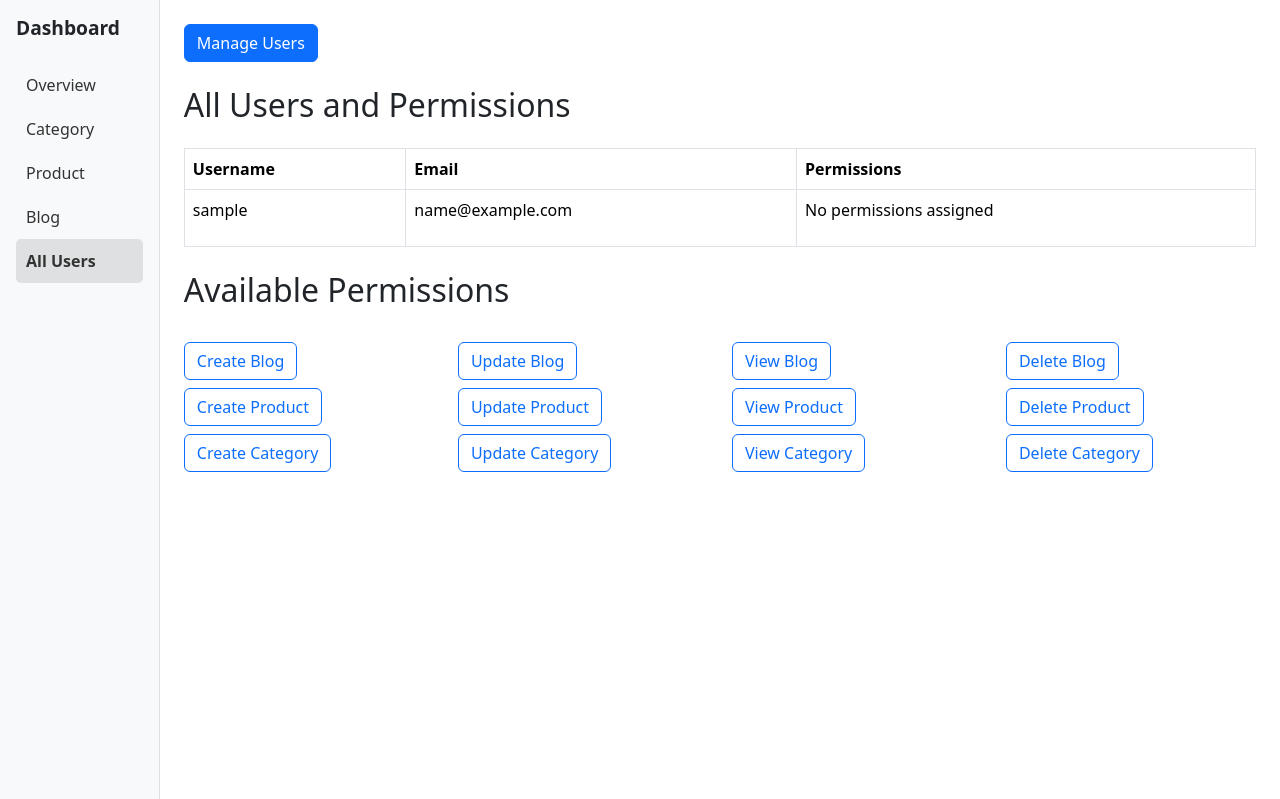
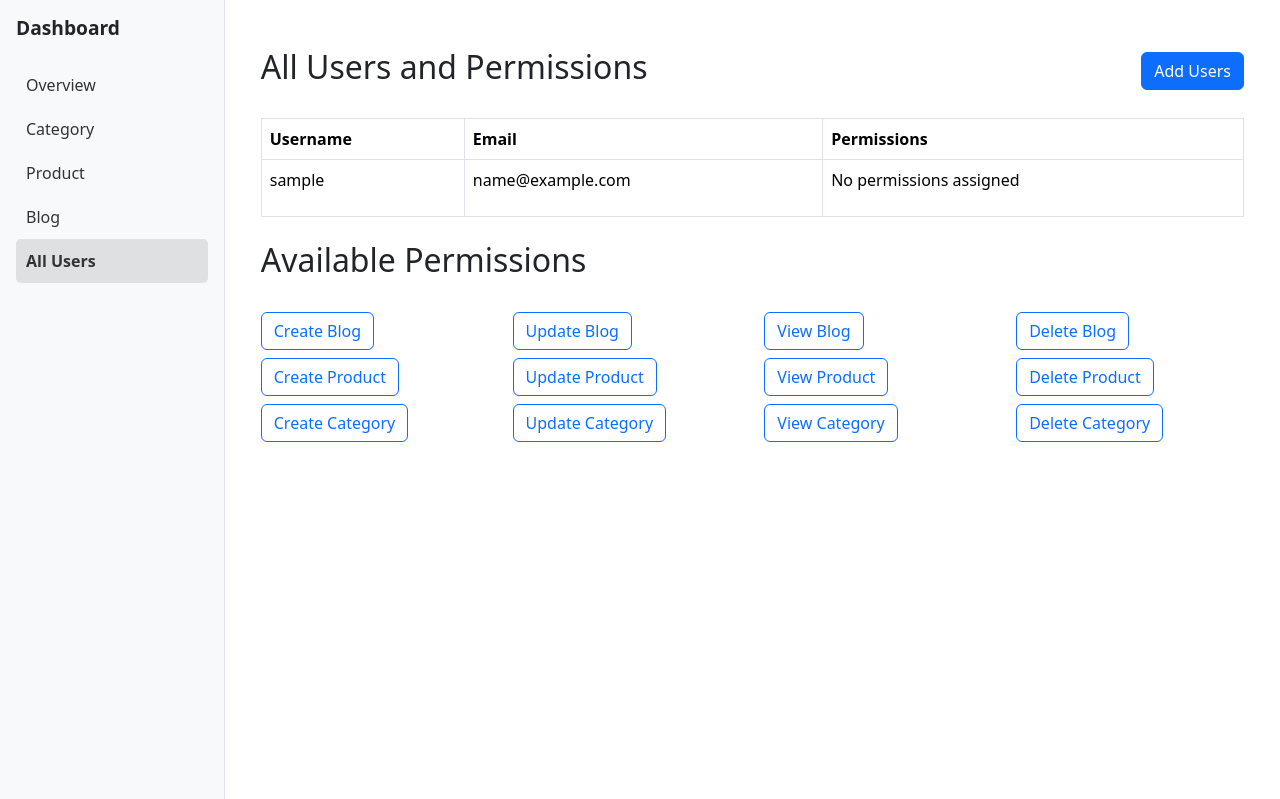
Before and after one commit to Fotsingboris/django_permissions, a Django app: page /en/users/ in a window 1280 px wide. Shown: the part 56-855 px from the top of the page. Run offline with Django 5.2, Linux system fonts and the light colour scheme; the visitor is signed in with stand-in values (Sample User, id 1); data comes from the database, SQL or seed files in the repository; some libraries are stand-ins or nearby versions.

Commit message:
fix: UI display

```diff
--- a/templates/core/category/category_list.html
+++ b/templates/core/category/category_list.html
@@ -2,8 +2,10 @@
 {% load i18n %}
 {% block content %}
 <div class="container mt-4">
-    <h2>{% trans "Categories" %}</h2>
-    <button class="btn btn-primary" data-bs-toggle="modal" data-bs-target="#addCategoryModal">{% trans "Add Category" %}</button>
+    <div class="d-flex justify-content-between align-items-center">
+        <h2>{% trans "Categories" %}</h2>
+        <button class="btn btn-primary" data-bs-toggle="modal" data-bs-target="#addCategoryModal">{% trans "Add Category" %}</button>
+    </div>
 
     <!-- Categories List -->
     <table class="table mt-3">
--- a/templates/core/product/product_list.html
+++ b/templates/core/product/product_list.html
@@ -3,8 +3,10 @@
 
 {% block content %}
 <div class="container mt-4">
-    <h2>{% trans "Products" %}</h2>
-    <button class="btn btn-primary" data-bs-toggle="modal" data-bs-target="#addProductModal">{% trans "Add Product" %}</button>
+    <div class="d-flex justify-content-between align-items-center">
+        <h2>{% trans "Products" %}</h2>
+        <button class="btn btn-primary" data-bs-toggle="modal" data-bs-target="#addProductModal">{% trans "Add Product" %}</button>
+    </div>
 
     <table class="table mt-3">
         <thead>
--- a/templates/core/users/users.html
+++ b/templates/core/users/users.html
@@ -3,13 +3,19 @@
 {% load i18n %}
 
 {% block content %}
+<div class="container mt-4">
+
 {% if user.is_superuser %}
 
         {% comment %} <a href="{% url 'user_management' %}" class="btn btn-primary">Manage Users</a> {% endcomment %}
         <!-- Button to trigger modal -->
-        <button type="button" class="btn btn-primary" data-bs-toggle="modal" data-bs-target="#userManagementModal">
-            {% trans "Manage Users" %}
-        </button>
+        <div class="d-flex justify-content-between align-items-center my-4">
+            <h2>{% trans "All Users and Permissions" %}</h2>
+            <button type="button" class="btn btn-primary" data-bs-toggle="modal" data-bs-target="#userManagementModal">
+                {% trans "Add Users" %}
+            </button>
+        </div>
+
 
         <!-- Modal -->
         <div class="modal fade" id="userManagementModal" tabindex="-1" aria-labelledby="userManagementModalLabel" aria-hidden="true">
@@ -115,7 +121,6 @@
         </div>
 
         <!-- Admin View -->
-        <h2 class="my-4">{% trans "All Users and Permissions" %}</h2>
         <table class="table table-bordered">
             <thead>
                 <tr>
@@ -157,4 +162,6 @@
         </div>
 
     {% endif %}
+</div>
+
 {% endblock  %}
```
Also changed, not shown: templates/core/blog/blog_list.html (+5 -2 lines).
